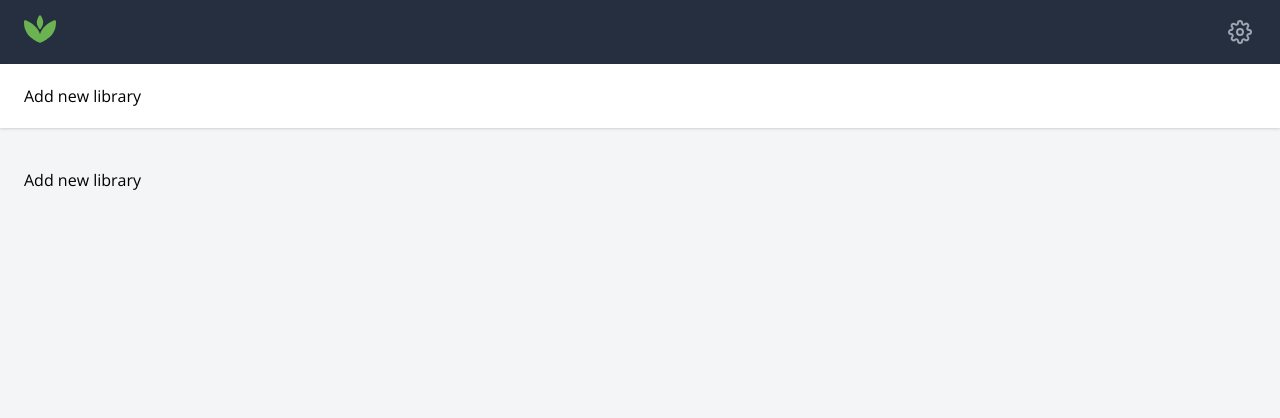
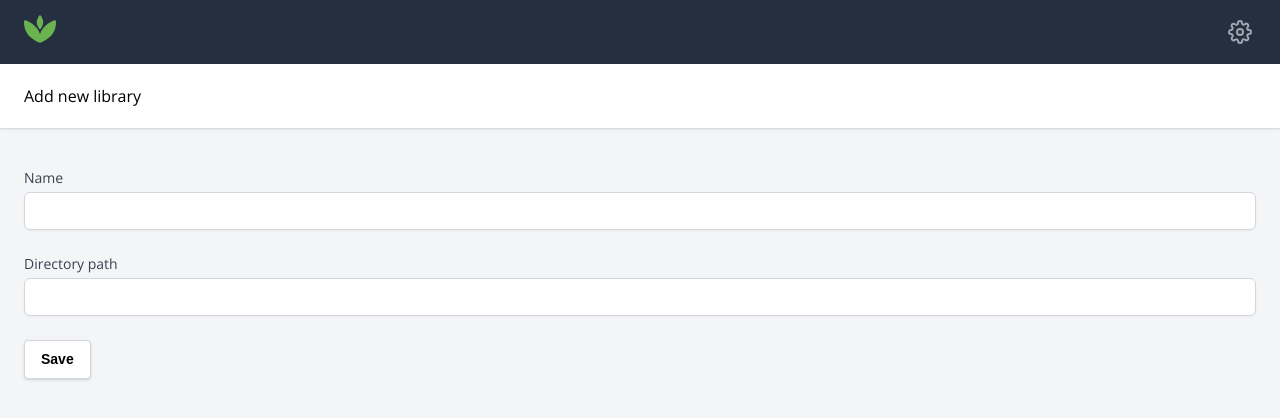
Before and after one commit to bpetetot/leafer, a React (Create React App) app in the folder leafer-web/: page /library/new in a window 1280 px wide. Shown: the top 418 px of the page. Built offline with nearby package versions, Linux system fonts and the light colour scheme.

Commit message:
:sparkles: add, remove and scan library

```diff
--- a/leafer-web/package.json
+++ b/leafer-web/package.json
@@ -16,6 +16,7 @@
     "lodash": "^4.17.15",
     "react": "^16.13.1",
     "react-dom": "^16.13.1",
+    "react-hook-form": "^5.7.2",
     "react-router": "^6.0.0-alpha.3",
     "react-router-dom": "^6.0.0-alpha.3",
     "react-swipeable": "^5.5.1",
--- a/leafer-web/src/app/libraries/Libraries.jsx
+++ b/leafer-web/src/app/libraries/Libraries.jsx
@@ -2,11 +2,12 @@ import React from 'react'
 import { Link } from 'react-router-dom'
 
 import { ReactComponent as RemoveIcon } from 'assets/icons/trash.svg'
+import { ReactComponent as ScanIcon } from 'assets/icons/refresh-cw.svg'
 import Header from 'components/Header'
 import { PageContainer } from 'components/Container'
 import { IconButton } from 'components/Button'
 import { List, ListItem } from 'components/List'
-import { useLibraries } from 'services/libraries'
+import { useLibraries, removeLibrary, scanLibrary } from 'services/libraries'
 
 function Libraries() {
   const { data = [] } = useLibraries()
@@ -18,12 +19,20 @@ function Libraries() {
       </Header>
       <PageContainer>
         <List>
-          {data.map(({ id, path }) => (
+          {data.map(({ id, name, path }) => (
             <ListItem key={id}>
-              <Link to={`/library/${id}`}>{path}</Link>
-              <IconButton>
-                <RemoveIcon />
-              </IconButton>
+              <div>
+                <Link to={`/library/${id}`}>{name}</Link>
+                <p style={{ fontSize: '0.75rem', color: '#6b7280' }}>{path}</p>
+              </div>
+              <div style={{ display: 'flex' }}>
+                <IconButton onClick={() => scanLibrary(id)}>
+                  <ScanIcon />
+                </IconButton>
+                <IconButton onClick={() => removeLibrary(id)}>
+                  <RemoveIcon />
+                </IconButton>
+              </div>
             </ListItem>
           ))}
         </List>
--- a/leafer-web/src/app/libraries/NewLibrary.jsx
+++ b/leafer-web/src/app/libraries/NewLibrary.jsx
@@ -1,13 +1,47 @@
 import React from 'react'
+import { useForm } from 'react-hook-form'
+import { useNavigate } from 'react-router-dom'
 
+import { PageContainer } from 'components/Container'
+import { Button } from 'components/Button'
 import Header from 'components/Header'
-import {PageContainer} from 'components/Container'
+import Input from 'components/Input'
+import { addLibrary } from 'services/libraries'
 
-const NewLibrary = () => (
-  <>
-    <Header title="Add new library" />
-    <PageContainer>Add new library</PageContainer>
-  </>
-)
+const NewLibrary = () => {
+  const { register, handleSubmit, errors, formState } = useForm()
+  const navigate = useNavigate()
+
+  const onSubmit = async (data) => {
+    await addLibrary(data)
+    navigate('/')
+  }
+
+  return (
+    <>
+      <Header title="Add new library" />
+      <PageContainer>
+        <form onSubmit={handleSubmit(onSubmit)}>
+          <Input
+            ref={register({ required: 'Required' })}
+            type="text"
+            name="name"
+            label="Name"
+            error={errors.name}
+          />
+          <Input
+            ref={register({ required: 'Required' })}
+            type="text"
+            name="path"
+            label="Directory path"
+            error={errors.path}
+          />
+          <Button>Save</Button>
+          {formState.isSubmitting && 'submitting'}
+        </form>
+      </PageContainer>
+    </>
+  )
+}
 
 export default NewLibrary
--- a/leafer-web/src/services/libraries.js
+++ b/leafer-web/src/services/libraries.js
@@ -10,18 +10,24 @@ export const useLibrary = (libraryId) => {
     return fetchJSON(`${url}/${libraryId}`)
   })
 }
-export const addLibrary = (library) => {
-  return mutate(LIBRARIES, async (libraries) => {
-    const newLibrary = await fetchJSON(LIBRARIES, {
+export const addLibrary = (data) => {
+  return mutate(LIBRARIES, async (libraries = []) => {
+    const library = await fetchJSON(LIBRARIES, {
       method: 'POST',
-      body: JSON.stringify(library),
+      body: JSON.stringify(data),
       headers: { 'Content-Type': 'application/json' },
     })
-    return [...libraries, newLibrary]
+    return [...libraries, library]
   })
 }
 
 export const removeLibrary = async (id) => {
-  await fetchJSON(`${LIBRARIES}/${id}`, { method: 'DELETE' })
-  mutate(LIBRARIES)
+  return mutate(LIBRARIES, async (libraries = []) => {
+    await fetchJSON(`${LIBRARIES}/${id}`, { method: 'DELETE' })
+    return libraries.filter(library => library.id !== id)
+  })
 }
+
+export const scanLibrary = async (id) => {
+  await fetchJSON(`${LIBRARIES}/${id}/scan`)
+}
```
Also changed, not shown: 2 other files (tests, documents, lock files or other folders).
